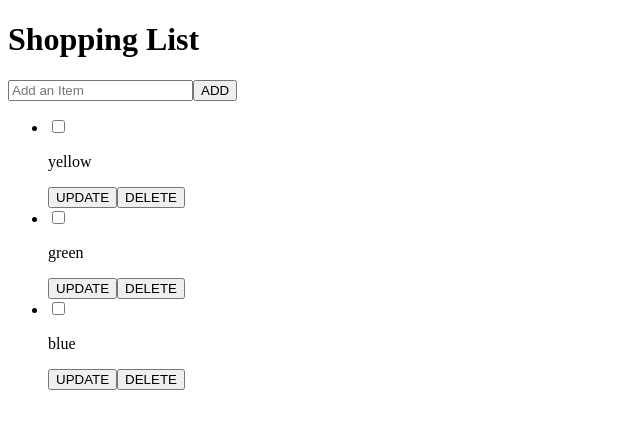
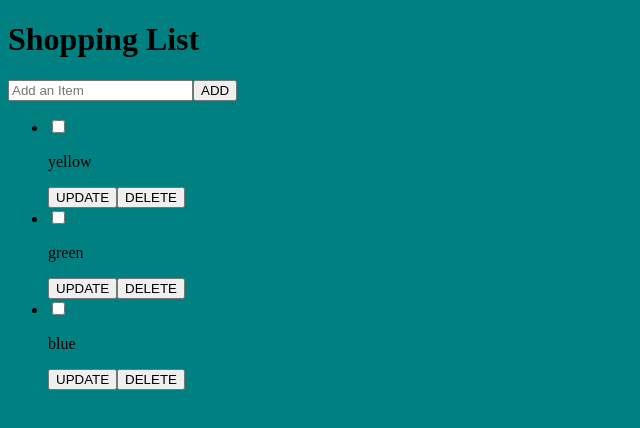
Before and after one commit to justin-w-soto/shopping-blart, a React app: page / in a window 1280 px wide. Shown: the top 428 px of the page, without its empty margins (0-640 px from the left). Built offline with nearby package versions, Linux system fonts and the light colour scheme.

Commit message:
added a nasty bg color

```diff
--- /dev/null
+++ b/src/App.css
@@ -0,0 +1,3 @@
+body {
+    background: teal;
+}
--- a/src/App.jsx
+++ b/src/App.jsx
@@ -1,5 +1,6 @@
 import React from 'react';
 import { Shopping } from './views/Shopping';
+import './App.css'
 
 export default function App() {
   return <Shopping />
```
Also changed, not shown: 1 other file (tests, documents, lock files or other folders).
